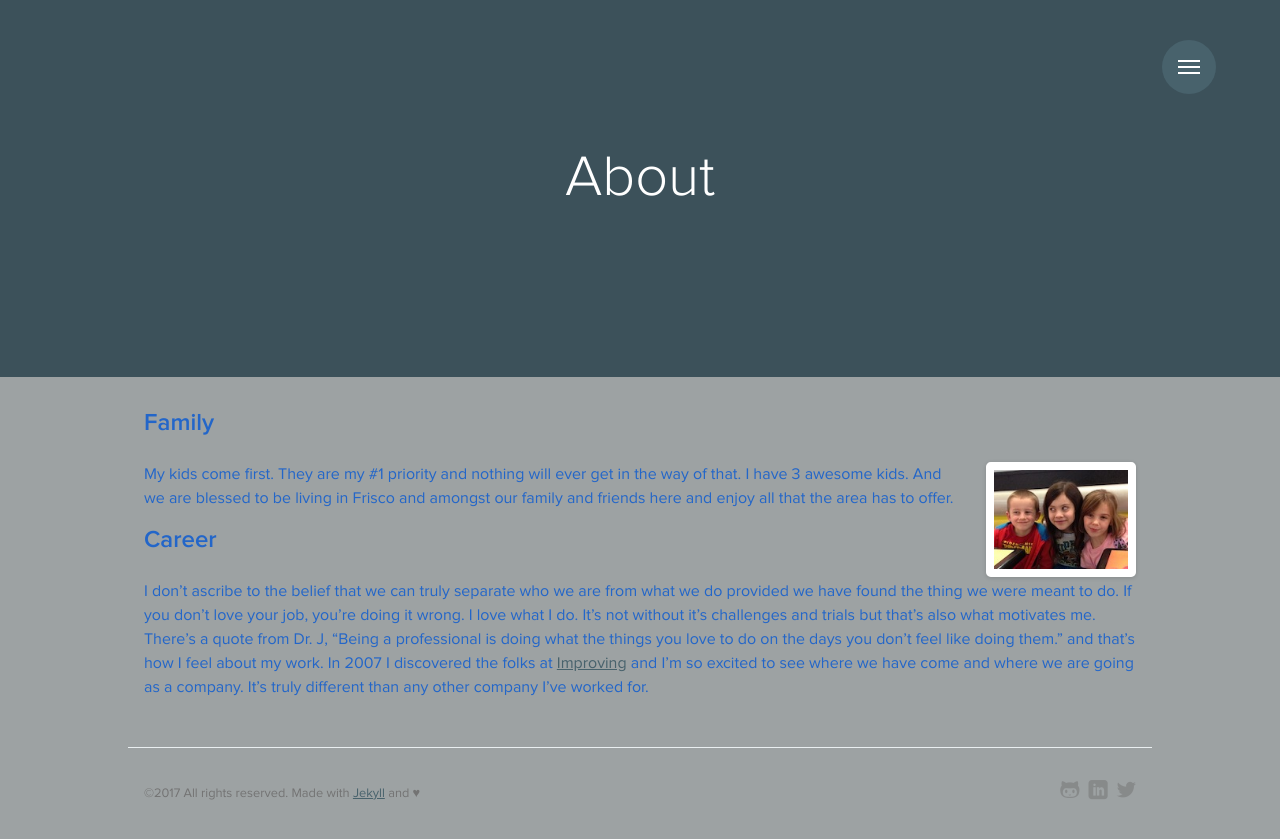
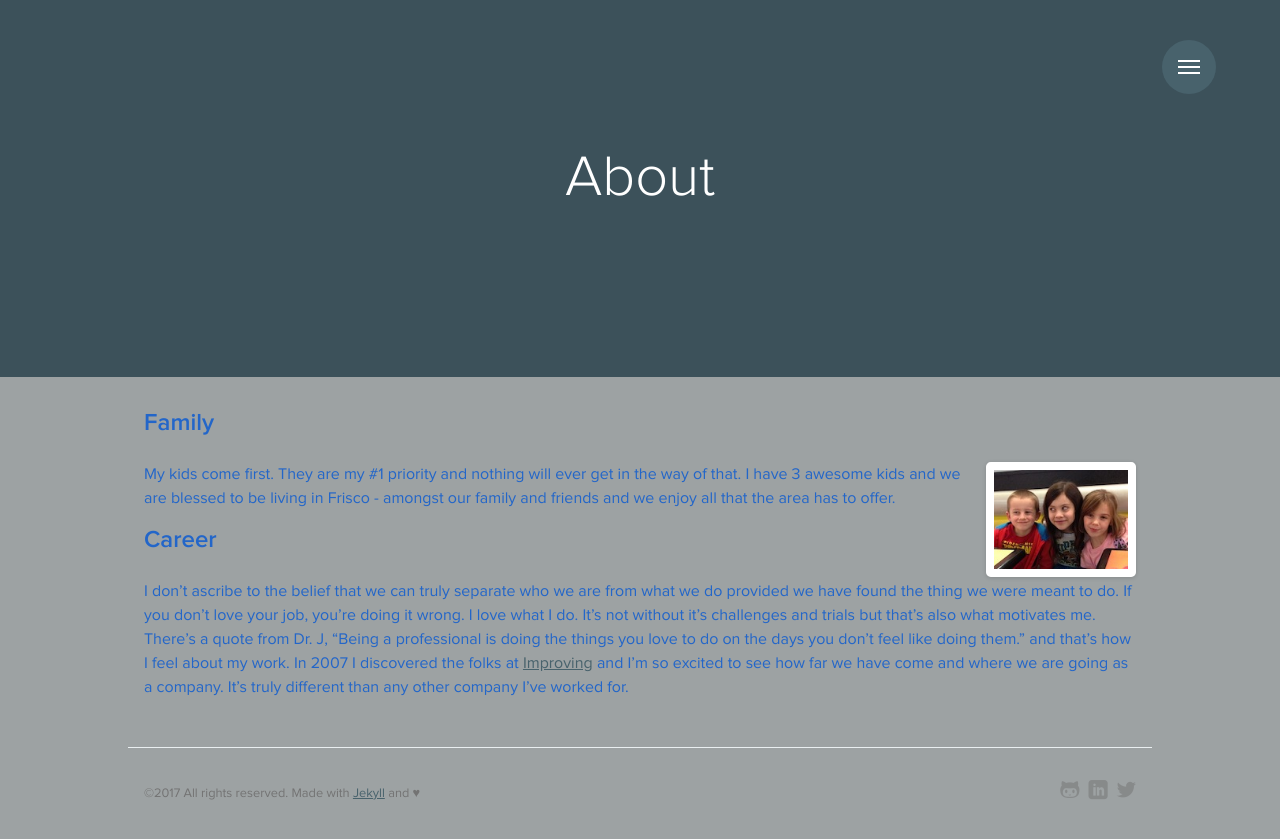
Before and after one commit to davidmohara/blog, a Jekyll site: the page built from about.md, in a window 1280 px wide. Shown: the top 839 px of the page. Built offline with Jekyll 4.4.1, drawn with Linux system fonts in a browser that asks for light colours; some web fonts are replaced.

Commit message:
About touchup

```diff
--- a/about.md
+++ b/about.md
@@ -5,11 +5,11 @@
 
 Family
 ------
-{% include image.html class="right" img="crazy_kids.jpg" %} My kids come first. They are my #1 priority and nothing will ever get in the way of that. I have 3 awesome kids. And we are blessed to be living in Frisco and amongst our family and friends here and enjoy all that the area has to offer.
+{% include image.html class="right" img="crazy_kids.jpg" %} My kids come first. They are my #1 priority and nothing will ever get in the way of that. I have 3 awesome kids and we are blessed to be living in Frisco - amongst our family and friends and we enjoy all that the area has to offer.
 
 Career
 ------
 I don't ascribe to the belief that we can truly separate who we are from what we do provided we have found the thing we
 were meant to do. If you don't love your job, you're doing it wrong. I love what I do. It's not without it's challenges
-and trials but that's also what motivates me. There's a quote from Dr. J, "Being a professional is doing what the things you love to do on the days you don't feel like doing them." and that's how I feel about my work. In 2007 I discovered the folks at [Improving](http://improving.com) and I'm so excited to see where we have come and where we are going as a
+and trials but that's also what motivates me. There's a quote from Dr. J, "Being a professional is doing the things you love to do on the days you don't feel like doing them." and that's how I feel about my work. In 2007 I discovered the folks at [Improving](http://improving.com) and I'm so excited to see how far we have come and where we are going as a
 company. It's truly different than any other company I've worked for.
```
